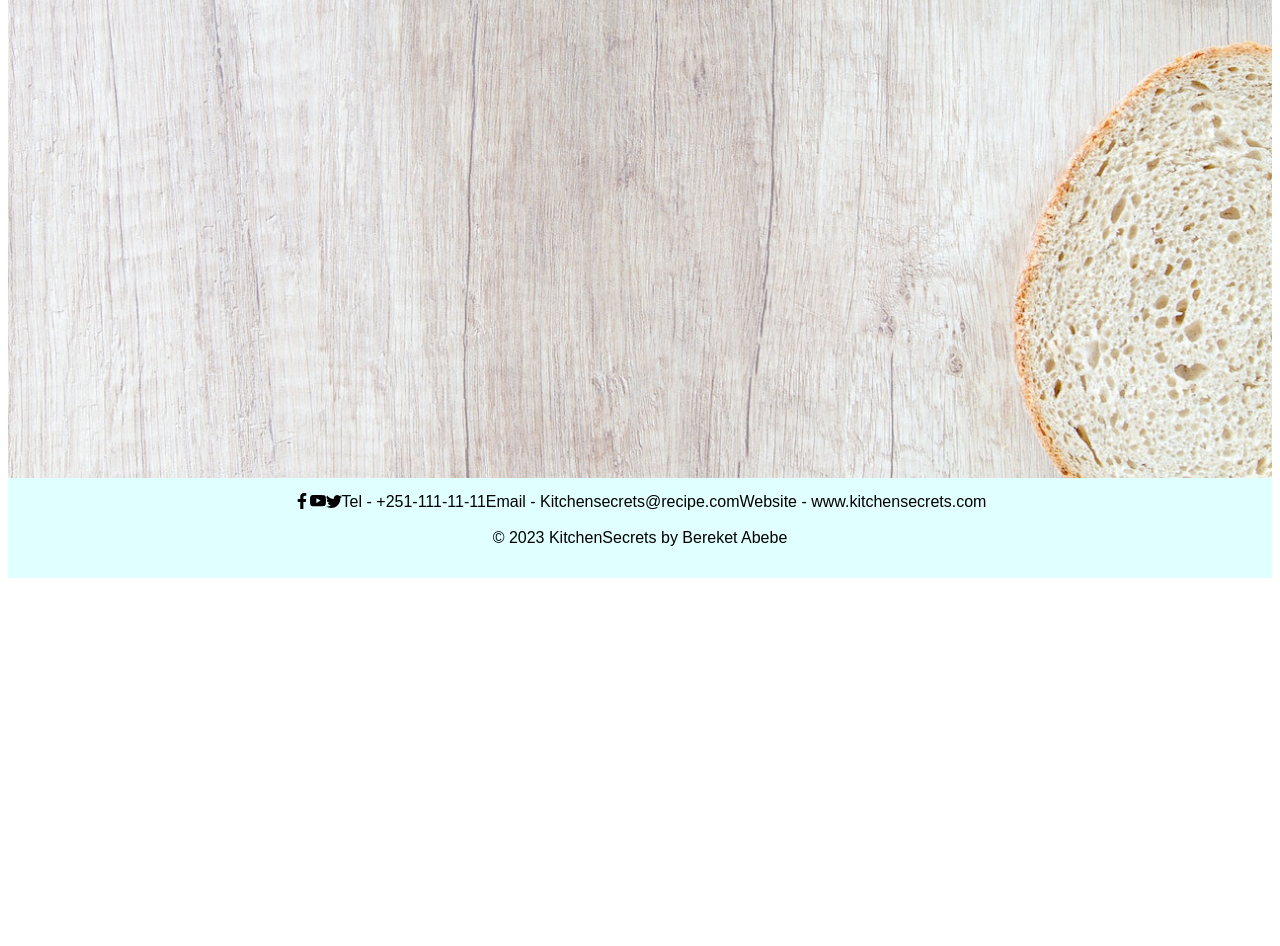
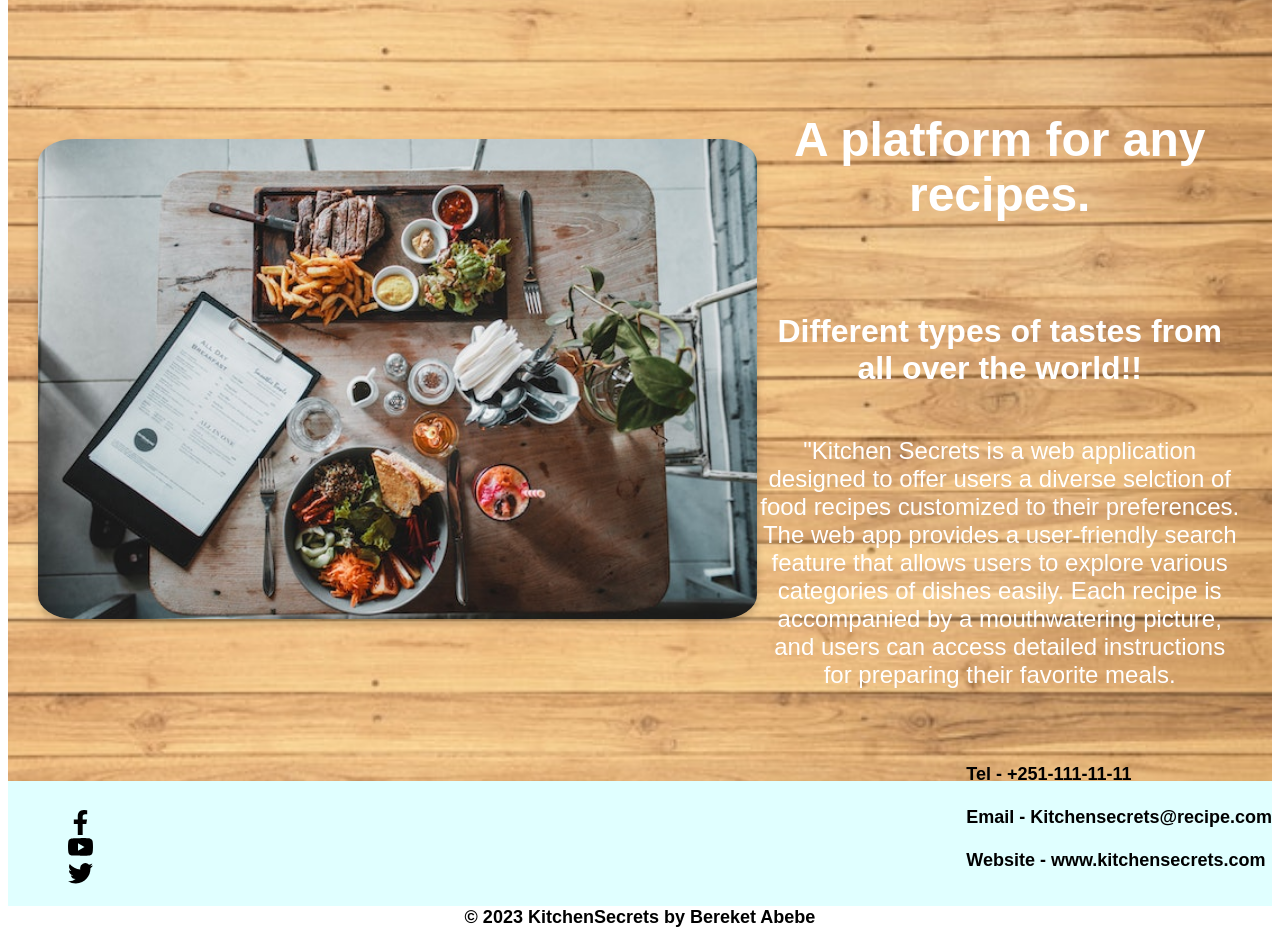
Before and after one commit to berialx/Kitchen_Secrets_Recipe_App, a React (Create React App) app in the folder kitchensecrets/: page / in a window 1280 px wide. Shown: the part 460-1406 px from the top of the page. Before the commit the page ends 1046 px from the top, so only its background shows below. Built offline with nearby package versions, Linux system fonts and the light colour scheme.

Commit message:
More css on navbar and home

```diff
--- a/kitchensecrets/src/Home.jsx
+++ b/kitchensecrets/src/Home.jsx
@@ -1,10 +1,16 @@
 import React from 'react';
 import "./Styles/Home.css";
+import Homepage from "./Assets/BackgroundImages/Homepage.jpg";
 
 const Home = () => {
   return (
     <div className='full-home'>
-    <h2>This is Home</h2>
+      <div className="welcome-note">
+        <h4>A platform for any recipes.</h4>
+        <h2>Different types of tastes from all over the world!!</h2>
+        <p>"Kitchen Secrets is a web application designed to offer users a diverse selction of food recipes customized to their preferences. The web app provides a user-friendly search feature that allows users to explore various categories of dishes easily. Each recipe is accompanied by a mouthwatering picture, and users can access detailed instructions for preparing their favorite meals.</p>
+      </div>
+      <div><img className="home-pic" src={ Homepage } alt="Recipe picture"></img></div>
     </div>
   );
 };
--- a/kitchensecrets/src/Styles/Footer.css
+++ b/kitchensecrets/src/Styles/Footer.css
@@ -3,11 +3,39 @@
     flex-flow: column;
     justify-content: center;
     align-items: center;
-    height: 100px;
+    height: 125px;
     background-color: lightcyan;
 }
 .upper-footer {
+    width: 100%;
     display: flex;
     flex-flow: row;
     justify-content: flex-start;
 }
+
+.lower-footer {
+    display: flex;
+    font-size: 18px;
+    font-weight: bold;
+}
+.social-media {
+    font-size: 25px;
+    width: 100%;
+    height: 100%;
+    padding-left: 60px;
+    padding-top: 65px;
+    display: flex;
+    flex-flow: column;
+    justify-content: center;
+    align-items: flex-start;
+}
+.contact-info p {
+    font-size: 18px;
+    font-weight: bold;
+    width: max-content;
+    height: 25px;
+    display: flex;
+    flex-flow: row;
+    justify-content: center;
+    align-items: flex-end;
+}
--- a/kitchensecrets/src/Styles/Home.css
+++ b/kitchensecrets/src/Styles/Home.css
@@ -1,5 +1,5 @@
 .full-home {
-    background-image: url(../Assets/BackgroundImages/greycolor.jpg);
+    background-image: url(../Assets/BackgroundImages/BG3.jpg);
     background-size: cover;
     background-repeat: no-repeat;
     background-attachment: scroll;
@@ -7,4 +7,44 @@
     min-height: 100vh;
     padding: 30px;
     margin: 0px;
+    display: flex;
+    justify-content: space-around;
+    flex-direction: row-reverse;
+    align-items: center;
   }
+  .home-pic {
+    height: 60vh;
+    width: auto;
+    padding: 0px;
+    border-radius: 5%;
+    opacity: 1.5;
+    box-shadow: 0 4px 8px 0 rgba(0, 0, 0, 0.2);
+  }
+  .home-pic:hover {
+    transform: scaleX(-1);
+  }
+  .welcome-note {
+    width: 250px;
+    flex: 1;
+    display: flex;
+    flex-direction: column;
+    justify-content: center;
+    align-items: center;
+    text-align: center;
+  }
+
+  .welcome-note p {
+    font-size: 24px;
+    color: white;
+  }
+
+  .welcome-note h2 {
+    font-size: 32px;
+    color: white;
+  }
+
+  .welcome-note h4 {
+    font-size: 48px;
+    color: white;
+    padding: 0px;
+  }
--- a/kitchensecrets/src/Styles/Navbar.css
+++ b/kitchensecrets/src/Styles/Navbar.css
@@ -2,15 +2,10 @@
     background-color: #333;
     color: #fff;
     width: 100%;
-    height: 130px;
+    max-height: 6%;
     display: flex;
     justify-content: space-between;
     align-items: center;
-    padding: 0px;
-}
-.logo {
-    max-height: 120px;
-    width: 150px;
     padding: 0px;
 }
 
@@ -18,15 +13,23 @@
     font-family: Arial, Helvetica, sans-serif;
     text-decoration: none;
     color: #fff;
-    font-size: 42px;
+    font-size: 3vw;
     font-weight: bolder;
     font-style: italic;
-    letter-spacing: 5px;
+    letter-spacing: 0.5vw;
 }
 
 .nav-links {
     display: flex;
+    float: right;
     flex-direction: row;
+}
+
+@media screen and (max-width: 600px) {
+    .nav-links {
+        display: block;
+        font-size: smaller;
+    }
 }
 .nav-links ul {
     list-style-type: none;
@@ -36,6 +39,7 @@
     flex-direction: row;
 }
 
+
 .nav-links li {
     margin-right: 40px;
     display: flex;
@@ -44,7 +48,7 @@
 
 .nav-links a {
     font-family: 'Franklin Gothic Medium', 'Arial Narrow', Arial, sans-serif;
-    font-size: 24px;
+    font-size: 2em;
     color: #fff;
     text-decoration: none;
     transition: color 0.3s ease;
--- a/kitchensecrets/src/Styles/Recipes.css
+++ b/kitchensecrets/src/Styles/Recipes.css
@@ -4,7 +4,7 @@
   }
 
   .container {
-    background-color: rgb(198, 203, 211);
+    background-color: white;
     background-size: cover;
     background-repeat: no-repeat;
     background-attachment: fixed;
@@ -100,6 +100,6 @@
     font-weight: bold;
     width: auto;
     height: 80px;
-    background-color: rgb(198, 203, 211);
+    background-color: white;
     border-radius: 15px;
   }
--- a/kitchensecrets/src/components/Footer.jsx
+++ b/kitchensecrets/src/components/Footer.jsx
@@ -8,15 +8,15 @@ import "../Styles/Footer.css"
         return (
             <div className='footer'>
                 <div className='upper-footer'>
-                    <div>
+                    <div className='social-media'>
                         <FaFacebookF />
                         <BsYoutube />
                         <BsTwitter />
                     </div>
-                    <div>
-                        <span>Tel - +251-111-11-11</span>
-                        <span>Email - Kitchensecrets@recipe.com</span>
-                        <span>Website - www.kitchensecrets.com</span>
+                    <div className="contact-info">
+                        <p>Tel - +251-111-11-11</p>
+                        <p>Email - Kitchensecrets@recipe.com</p>
+                        <p>Website - www.kitchensecrets.com</p>
                     </div>
                 </div>
                 <div className='lower-footer'>
```
Also changed, not shown: kitchensecrets/src/Assets/BackgroundImages/BG3.jpg (added), kitchensecrets/src/Assets/BackgroundImages/Homepage.jpg (added).
